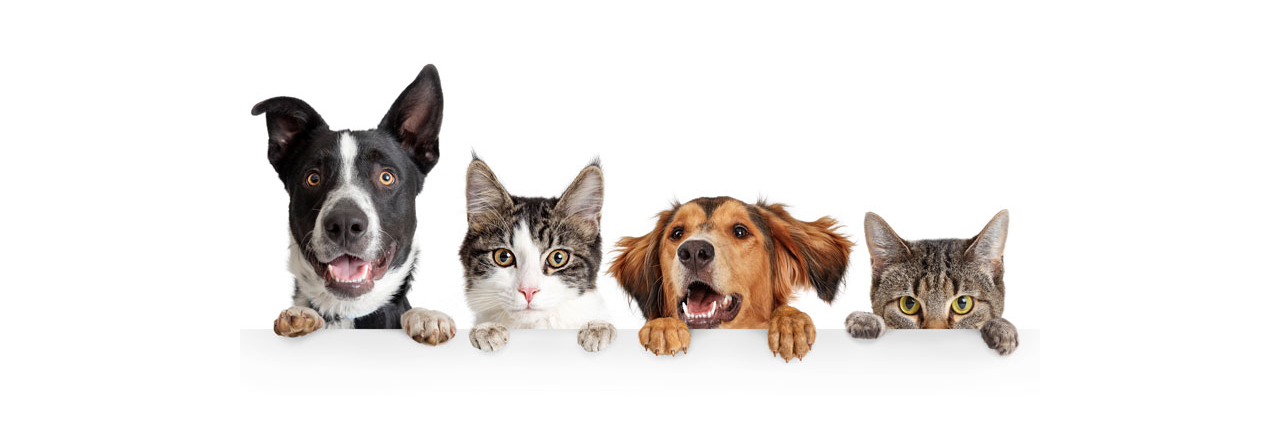
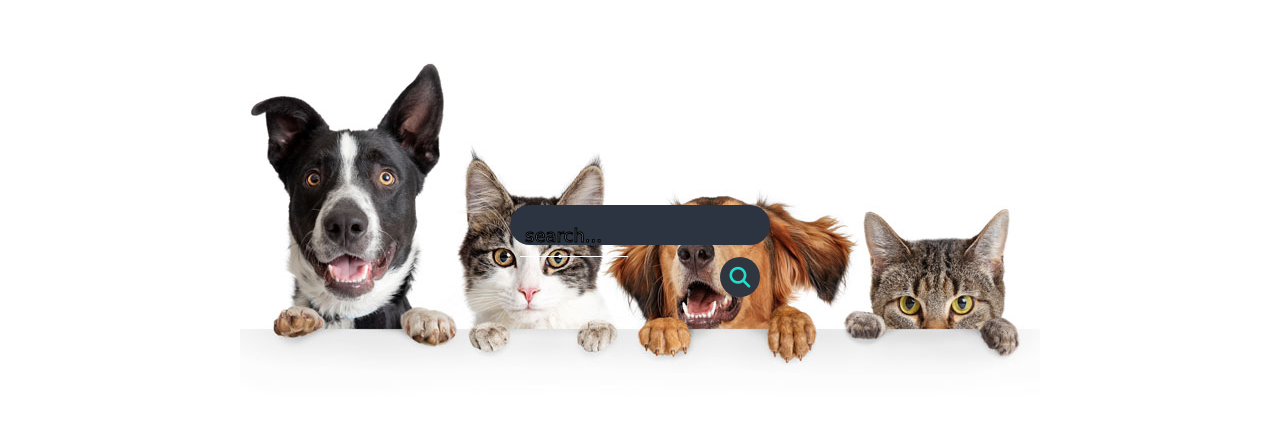
Before and after one commit to Leandro-Caponetto/Proyeto1, a plain HTML site: page index.html in a window 1280 px wide. Shown: the part 175-604 px from the top of the page. Drawn offline with Linux system fonts and the light colour scheme; a web font is replaced by a local one.

Commit message:
guardo-c

```diff
--- a/css/styles.css
+++ b/css/styles.css
@@ -120,6 +120,54 @@ a {
         transform: rotate(0deg);
     }
 }
+.search-box {
+    position: absolute;
+    top: 50%;
+    left: 50%;
+    transform: translate(-50%, -50%);
+    background: #2c3441;
+    height: 40px;
+    border-radius: 40px;
+    padding: 10px;
+}
+.search-box:hover {
+    width: 200px;
+    padding: 0 10px;
+}
+.search-box:hover {
+    background: #536179;
+
+}
+.icon:hover {
+   transform: rotate(360deg)scale(0.8);
+}
+input{
+    width: 0;
+    border: none;
+    outline: none;
+    padding: 0;
+    background: none;
+    font-size: 1.1rem;
+    transition: 0.5s ease;
+    line-height: 40xp;
+    color: #fff;
+}
+.icon {
+    color: #21dfcd;
+    float: right;
+    width: 40px;
+    font-size: 1.3rem;
+    height: 40px;
+    border-radius: 50%;
+    background: #2f3640;
+    display: flex;
+    justify-content: center;
+    align-items: center;
+    transition: 0.4s;
+    cursor: pointer;
+    text-decoration: none;
+}
+
 
 /* principal */
 
@@ -390,6 +438,7 @@ p{
 .logo:hover {
     transform: scale(1.3);
 }
+
 
 /* principal  MASCOTAS*/
 
--- a/index.html
+++ b/index.html
@@ -50,6 +50,12 @@
             </div>
        </nav>
     </header>
+    <div class="search-box">
+        <input type="text" placeholder="search...">
+        <a href="#" class="icon">
+            <i class="fas fa-search"></i>
+        </a>
+    </div>
 <!-- principal -->
     <main class="principal">
 
```
Also changed, not shown: pages/tienda.html (+5 -5 lines).
